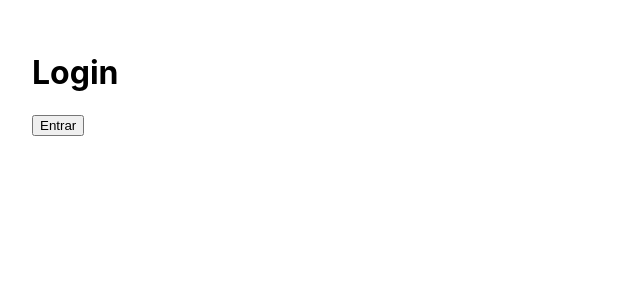
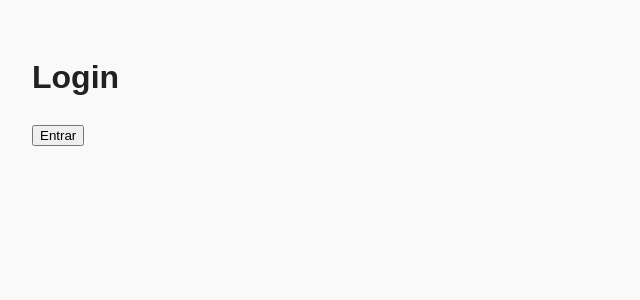
Before and after one commit to dev-centersport/wms, a React (Create React App) app in the folder wms-frontend/: page / in a window 1280 px wide. Shown: the top 300 px of the page, without its empty margins (0-640 px from the left). Built offline with nearby package versions, Linux system fonts and the light colour scheme.

Commit message:
Localização-nao-finalizada

```diff
--- /dev/null
+++ b/wms-frontend/src/components/Layout.tsx
@@ -0,0 +1,20 @@
+import React from 'react';
+import { Box } from '@mui/material';
+import Sidebar from './Sidebar';
+
+interface LayoutProps {
+  children: React.ReactNode;
+}
+
+const Layout: React.FC<LayoutProps> = ({ children }) => {
+  return (
+    <Box sx={{ display: 'flex' }}>
+      <Sidebar />
+      <Box component="main" sx={{ flexGrow: 1, p: 3 }}>
+        {children}
+      </Box>
+    </Box>
+  );
+};
+
+export default Layout;
--- /dev/null
+++ b/wms-frontend/src/components/Theme.ts
@@ -0,0 +1,62 @@
+import { createTheme } from '@mui/material/styles';
+
+const theme = createTheme({
+  palette: {
+    primary: {
+      main: '#0f8d4e', // Verde CenterSport
+      contrastText: '#fff',
+    },
+    secondary: {
+      main: '#1e1e1e', // Cinza-escuro padrão
+    },
+    error: {
+      main: '#d32f2f',
+    },
+    warning: {
+      main: '#f9a825',
+    },
+    success: {
+      main: '#43a047',
+    },
+    background: {
+      default: '#f9f9f9',
+    },
+  },
+  typography: {
+    fontFamily: 'Arial, sans-serif',
+    button: {
+      textTransform: 'none',
+      fontWeight: 600,
+    },
+  },
+  shape: {
+    borderRadius: 8,
+  },
+  components: {
+    MuiButton: {
+      styleOverrides: {
+        root: {
+          padding: '8px 20px',
+        },
+      },
+    },
+    MuiTableHead: {
+      styleOverrides: {
+        root: {
+          backgroundColor: '#e8f5ee',
+        },
+      },
+    },
+    MuiTableRow: {
+      styleOverrides: {
+        root: {
+          '&:hover': {
+            backgroundColor: '#f0f0f0',
+          },
+        },
+      },
+    },
+  },
+});
+
+export default theme;
--- a/wms-frontend/src/index.tsx
+++ b/wms-frontend/src/index.tsx
@@ -1,17 +1,17 @@
 import React from "react";
-import { StrictMode } from "react";
 import { createRoot } from "react-dom/client";
 import { BrowserRouter, Routes, Route } from "react-router-dom";
+import { ThemeProvider, CssBaseline } from '@mui/material';
 
 import "./index.css";
 
-// Páginas principais
 import Armazem from "./pages/Armazem";
 import Login from "./pages/Login";
-import Localizacao from "./pages/Localizacao"
+import Localizacao from "./pages/Localizacao";
+import Layout from "./components/Layout";
+import theme from './components/Theme';
 
 const container = document.getElementById("root");
-
 if (!container) {
   throw new Error("Elemento root não encontrado no HTML.");
 }
@@ -19,14 +19,22 @@ if (!container) {
 const root = createRoot(container);
 
 root.render(
-  <StrictMode>
+  <React.StrictMode>
+    <ThemeProvider theme={theme}>
+      <CssBaseline />
       <BrowserRouter>
         <Routes>
-        <Route path="/armazem" element={<Armazem />} />
+          {/* Login sem menu lateral */}
           <Route path="/login" element={<Login />} />
-        <Route path="/localizacao" element={<Localizacao />} />
+
+          {/* Páginas internas com Sidebar */}
+          <Route path="/armazem" element={<Layout><Armazem /></Layout>} />
+          <Route path="/localizacao" element={<Layout><Localizacao /></Layout>} />
+
+          {/* Rota padrão redireciona para login */}
           <Route path="*" element={<Login />} />
         </Routes>
       </BrowserRouter>
-  </StrictMode>
+    </ThemeProvider>
+  </React.StrictMode>
 );
--- /dev/null
+++ b/wms-frontend/src/pages/Localizacao.tsx
@@ -0,0 +1,198 @@
+import React, { useEffect, useState } from 'react';
+import {
+  Box,
+  Button,
+  Container,
+  IconButton,
+  Paper,
+  Table,
+  TableBody,
+  TableCell,
+  TableContainer,
+  TableHead,
+  TableRow,
+  TextField,
+  Typography,
+} from '@mui/material';
+import {
+  Search as SearchIcon,
+  Delete as DeleteIcon,
+  Print as PrintIcon,
+  List as ListIcon,
+  Add as AddIcon,
+  FilterList as FilterListIcon,
+} from '@mui/icons-material';
+import axios from 'axios';
+import { error } from 'console';
+
+/* -------------------------------------------------------------------------- */
+/* Tipagem de cada linha da tabela                                            */
+/* -------------------------------------------------------------------------- */
+interface Localizacao {
+  localizacao: string;
+  quantidade: number;
+  tipo: string;
+  armazem: string;
+  capacidade: number;
+  ean: string;
+}
+
+/* -------------------------------------------------------------------------- */
+/* Componente                                                                 */
+/* -------------------------------------------------------------------------- */
+const Localizacao: React.FC = () => {
+  /* ---------- Estados principais ---------- */
+  const [listaLocalizacoes, setListaLocalizacoes] = useState<Localizacao[]>([]);
+  const [busca, setBusca] = useState('');
+  const [mostrarFormulario, setMostrarFormulario] = useState(false);
+  const [mostrarFiltro, setMostrarFiltro] = useState(false);
+
+  /* ---------- Carrega dados reais do backend ---------- */
+  useEffect(() => {
+    axios
+      .get('http://151.243.0.78:3001/localizacao')
+      .then((res) => {
+        const dados: Localizacao[] = res.data.map((item: any) => ({
+          localizacao: item.nome ?? '',
+          tipo: item.tipo?.tipo ?? '',
+          armazem: item.armazem?.nome ?? '',
+          ean: item.ean ?? '',
+
+        }));
+        setListaLocalizacoes(dados);
+      })
+      .catch((err) => {
+        console.log('Erro ao buscar localizações →', err);
+        alert('Falha ao carregar as localizações do servidor.');
+      });
+  }, []);
+
+  /* ---------- Filtro de busca ---------- */
+  const locaisFiltrados = listaLocalizacoes.filter((item) => {
+    const texto = busca.toLowerCase();
+    return (
+      item.localizacao.toLowerCase().includes(texto) ||
+      item.tipo.toLowerCase().includes(texto) ||
+      item.armazem.toLowerCase().includes(texto) ||
+      item.ean.toLowerCase().includes(texto)
+    );
+  });
+
+  /* ---------- Ações ---------- */
+  const handleExcluir = (index: number) => {
+    if (listaLocalizacoes[index].quantidade > 0) {
+      alert('Só é possível excluir localizações com quantidade 0.');
+      return;
+    }
+    setListaLocalizacoes(listaLocalizacoes.filter((_, i) => i !== index));
+  };
+
+  const handleImprimir = (localizacao: string) => {
+    const win = window.open('', '_blank');
+    win?.document.write(`<h1>Impressão – ${localizacao}</h1>`);
+    win?.document.write('<p>Dados adicionais podem ser incluídos aqui.</p>');
+    win?.print();
+  };
+
+  /* ---------------------------------------------------------------------- */
+  /* JSX                                                                    */
+  /* ---------------------------------------------------------------------- */
+  return (
+    <Container sx={{ mt: 4 }}>
+      <Typography variant="h4" gutterBottom>
+        Localizações
+      </Typography>
+
+      {/* Barra de busca e botões */}
+      <Box display="flex" gap={2} mb={2}>
+        <TextField
+          label="Buscar localização, tipo, armazém ou EAN"
+          variant="outlined"
+          fullWidth
+          value={busca}
+          onChange={(e) => setBusca(e.target.value)}
+          InputProps={{ endAdornment: <SearchIcon /> }}
+        />
+        <Button startIcon={<FilterListIcon />} onClick={() => setMostrarFiltro(!mostrarFiltro)}>
+          Filtros
+        </Button>
+        <Button
+          variant="contained"
+          startIcon={<AddIcon />}
+          onClick={() => setMostrarFormulario(!mostrarFormulario)}
+        >
+          Nova
+        </Button>
+      </Box>
+
+      {/* Placeholder simples para indicar que algo será exibido futuramente */}
+      {mostrarFiltro && (
+        <Typography variant="body2" color="text.secondary" mb={2}>
+          Área de filtros em construção…
+        </Typography>
+      )}
+      {mostrarFormulario && (
+        <Typography variant="body2" color="text.secondary" mb={2}>
+          Formulário de nova localização em construção…
+        </Typography>
+      )}
+
+      {/* Tabela */}
+      <TableContainer component={Paper}>
+        <Table>
+          <TableHead>
+            <TableRow>
+              <TableCell>Localização</TableCell>
+              <TableCell>Quantidade</TableCell>
+              <TableCell>Tipo</TableCell>
+              <TableCell>Armazém</TableCell>
+              <TableCell>EAN</TableCell>
+              <TableCell>Capacidade</TableCell>
+              <TableCell align="center">Ações</TableCell>
+            </TableRow>
+          </TableHead>
+          <TableBody>
+            {locaisFiltrados.length ? (
+              locaisFiltrados.map((item, index) => (
+                <TableRow key={`${item.localizacao}-${index}`}>
+                  <TableCell>{item.localizacao}</TableCell>
+                  <TableCell>{item.quantidade}</TableCell>
+                  <TableCell>{item.tipo}</TableCell>
+                  <TableCell>{item.armazem}</TableCell>
+                  <TableCell>{item.ean}</TableCell>
+                  <TableCell>{item.capacidade}</TableCell>
+                  <TableCell align="center">
+                    <IconButton
+                      size="small"
+                      onClick={() => alert(`Ver produtos em ${item.localizacao}`)}
+                    >
+                      <ListIcon fontSize="small" />
+                    </IconButton>
+                    <IconButton size="small" onClick={() => handleImprimir(item.localizacao)}>
+                      <PrintIcon fontSize="small" />
+                    </IconButton>
+                    <IconButton
+                      size="small"
+                      onClick={() => handleExcluir(index)}
+                      disabled={item.quantidade > 0}
+                    >
+                      <DeleteIcon fontSize="small" />
+                    </IconButton>
+                  </TableCell>
+                </TableRow>
+              ))
+            ) : (
+              <TableRow>
+                <TableCell colSpan={7} align="center">
+                  Nenhuma localização encontrada.
+                </TableCell>
+              </TableRow>
+            )}
+          </TableBody>
+        </Table>
+      </TableContainer>
+    </Container>
+  );
+};
+
+export default Localizacao;
--- a/wms-frontend/tsconfig.json
+++ b/wms-frontend/tsconfig.json
@@ -6,6 +6,7 @@
       "dom.iterable",
       "esnext"
     ],
+    "downlevelIteration": true,
     "allowJs": true,
     "skipLibCheck": true,
     "esModuleInterop": true,
```
Also changed, not shown: 2 other files (tests, documents, lock files or other folders). Lines whose indentation alone changed are shown as unchanged.
